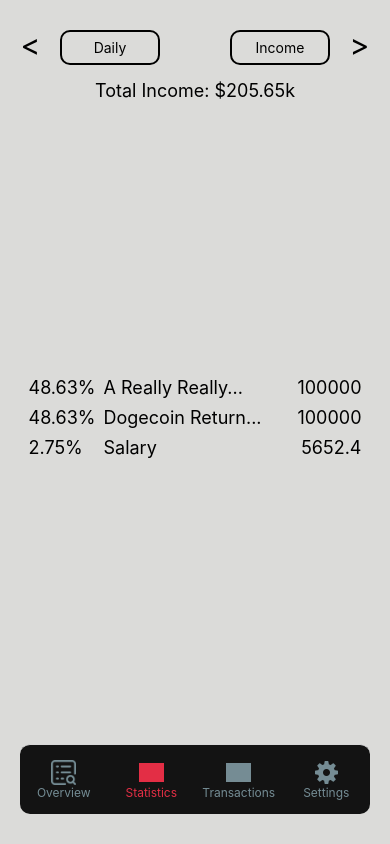
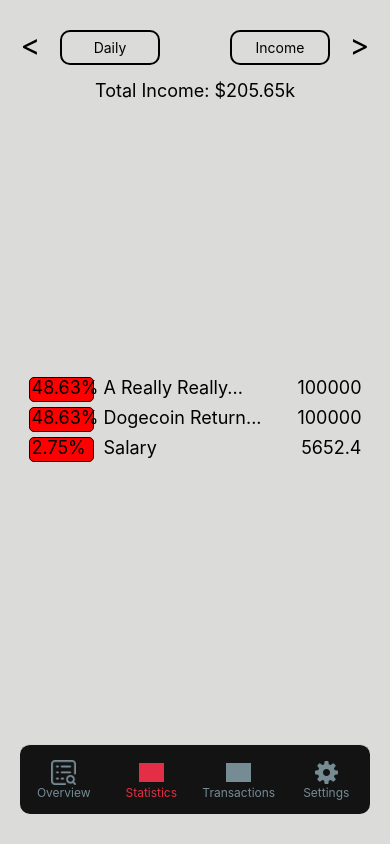
Before and after one commit to conroy-ricketts/Money-Manager, a React Native app: screen /Statistics in a window 390 px wide. Built offline with nearby package versions, Linux system fonts and the light colour scheme; grey boxes are pictures that could not be loaded.

Commit message:
pie chart legend complete

```diff
--- a/src/components/PieChartLegend.tsx
+++ b/src/components/PieChartLegend.tsx
@@ -8,14 +8,17 @@ interface TypeProps
   type: number;
 }
 
+interface categoryCard
+{
+  amount: number;
+  category: string;
+  percentage: number;
+}
+
 export default function PieChartLegend({ type }: TypeProps)
 {
-  const incomeAmounts: number[] = [];
-  const expenseAmounts: number[] = [];
-  const incomeCategories: string[] = [];
-  const expenseCategories: string[] = [];
-  const incomePercentages: number[] = [];
-  const expensePercentages: number[] = [];
+  const incomeCards: categoryCard[] = [];
+  const expenseCards: categoryCard[] = [];
   let totalIncome = 0;
   let totalExpenses = 0;
 
@@ -28,27 +31,25 @@ export default function PieChartLegend({ type }: TypeProps)
       let categoryExists = false;
 
       //check if the category exists
-      incomeCategories.forEach(function (category) {
-        if(transaction.category == category)
+      incomeCards.forEach(function (card) {
+        if(transaction.category == card.category)
           categoryExists = true;
       })
 
-      //add new category if it does not exist
+      //add new card if its category does not exist
       if(!categoryExists)
       {
-        incomeCategories.push(transaction.category);
-        incomeAmounts.push(transaction.amount);
-        incomePercentages.push(-1);
-        index = incomeCategories.length;
+        incomeCards.push({amount: transaction.amount, category: transaction.category, percentage: -1});
+        index = incomeCards.length;
       }
       else
       {
         //add to existing category if it exists
-        for(let i = 0; i < incomeCategories.length; i++)
+        for(let i = 0; i < incomeCards.length; i++)
         {
-          if(incomeCategories[i] == transaction.category)
+          if(incomeCards[i].category == transaction.category)
           {
-            incomeAmounts[i] += transaction.amount;
+            incomeCards[i].amount += transaction.amount;
             break;
           }
         }
@@ -61,27 +62,25 @@ export default function PieChartLegend({ type }: TypeProps)
       let categoryExists = false;
 
       //check if the category exists
-      expenseCategories.forEach(function (category) {
-        if(transaction.category == category)
+      expenseCards.forEach(function (card) {
+        if(transaction.category == card.category)
           categoryExists = true;
       })
 
-      //add new category if it does not exist
+      //add new card if its category does not exist
       if(!categoryExists)
       {
-        expenseCategories.push(transaction.category);
-        expenseAmounts.push(transaction.amount);
-        expensePercentages.push(-1);
-        index = expenseCategories.length;
+        expenseCards.push({amount: transaction.amount, category: transaction.category, percentage: -1});
+        index = expenseCards.length;
       }
       else
       {
         //add to existing category if it exists
-        for(let i = 0; i < expenseCategories.length; i++)
+        for(let i = 0; i < expenseCards.length; i++)
         {
-          if(expenseCategories[i] == transaction.category)
+          if(expenseCards[i].category == transaction.category)
           {
-            expenseAmounts[i] += transaction.amount;
+            expenseCards[i].amount += transaction.amount;
             break;
           }
         }
@@ -90,37 +89,43 @@ export default function PieChartLegend({ type }: TypeProps)
   })
 
   //calculate percentages
-  incomeAmounts.forEach(function (amount) {totalIncome += amount})
-  expenseAmounts.forEach(function (amount) {totalExpenses += amount})
-  for(let i = 0; i < incomeCategories.length; i++)
-    incomePercentages[i] = (incomeAmounts[i] / totalIncome) * 100;
-  for(let i = 0; i < expenseCategories.length; i++)
-    expensePercentages[i] = (expenseAmounts[i] / totalExpenses) * 100;
+  incomeCards.forEach(function (card) {totalIncome += card.amount})
+  expenseCards.forEach(function (card) {totalExpenses += card.amount})
+  for(let i = 0; i < incomeCards.length; i++)
+    incomeCards[i].percentage = (incomeCards[i].amount / totalIncome) * 100;
+  for(let i = 0; i < expenseCards.length; i++)
+    expenseCards[i].percentage = (expenseCards[i].amount / totalExpenses) * 100;
+
+  //sort both income and expense cards from greatest amount to smallest
+  incomeCards.sort((a, b) => (a.amount > b.amount ? -1 : 1));
+  expenseCards.sort((a, b) => (a.amount > b.amount ? -1 : 1));
 
   return (
     <ScrollView style = {styles.scrollView}>
       {/*Render the array of categories and check if we want to render income or expenses*/}
       {type == 0 ? (
-      incomeCategories.map((category, index) => (
+      incomeCards.map((card, index) => (
         <View style = {styles.category} key = {index}>
-          <Text style = {[styles.textStyle, {left: 0}]}>
-            {`${incomePercentages[index].toFixed(2)}%`}
+          <View style = {styles.temporaryLegendColorForPercentatges}/>
+          <Text style = {[styles.textStyle, {left: 3}]}>
+            {`${card.percentage.toFixed(2)}%`}
           </Text>
           <Text style = {[styles.textStyle, {left: 75}]}>
-            {category.length > 15 ? category.substring(0, 15) + '...' : category}
+            {card.category.length > 15 ? card.category.substring(0, 15) + '...' : card.category}
           </Text>
-          <Text style = {[styles.textStyle, {right: 0}]}>{incomeAmounts[index]}</Text>
+          <Text style = {[styles.textStyle, {right: 0}]}>{card.amount}</Text>
         </View>
       )) ) : (
-      expenseCategories.map((category, index) => (
+        expenseCards.map((card, index) => (
         <View style = {styles.category} key = {index}>
-          <Text style = {[styles.textStyle, {left: 0}]}>
-            {`${expensePercentages[index].toFixed(2)}%`}
+          <View style = {styles.temporaryLegendColorForPercentatges}/>
+          <Text style = {[styles.textStyle, {left: 3}]}>
+            {`${card.percentage.toFixed(2)}%`}
           </Text>
           <Text style = {[styles.textStyle, {left: 75}]}>
-            {category.length > 15 ? category.substring(0, 15) + '...' : category}
+            {card.category.length > 15 ? card.category.substring(0, 15) + '...' : card.category}
           </Text>
-          <Text style = {[styles.textStyle, {right: 0}]}>{expenseAmounts[index]}</Text>
+          <Text style = {[styles.textStyle, {right: 0}]}>{card.amount}</Text>
         </View>
       )) )}
     </ScrollView>
@@ -134,7 +139,6 @@ const styles = StyleSheet.create({
   },
   category:
   {
-    backgroundColor: '#DBDBD9',
     height: 30,
     width: 333,
   },
@@ -143,4 +147,14 @@ const styles = StyleSheet.create({
     fontSize: 18,
     position: 'absolute',
   },
+  temporaryLegendColorForPercentatges:
+  {
+    backgroundColor: 'red',
+    width: 65,
+    height: 25,
+    left: 0,
+    borderColor: 'black',
+    borderRadius: 5,
+    borderWidth: 1,
+  },
 });
```
